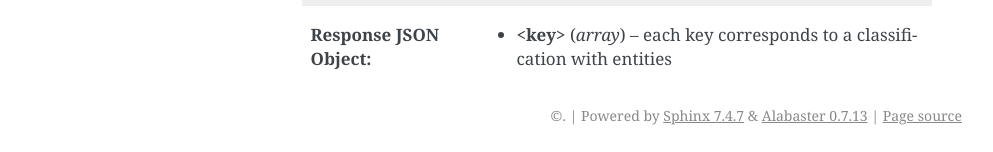
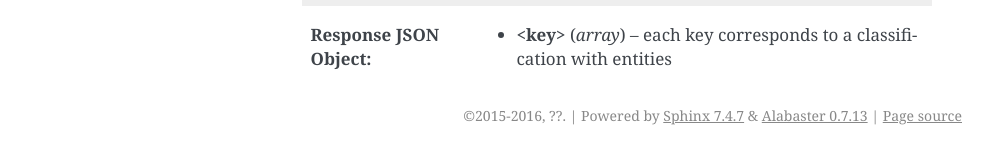
Before and after one commit to sergiorico/backend, a Sphinx documentation site: the page built from docs/api.rst, in a window 1280 px wide. Shown: the part 1648-1800 px from the top of the page, without its empty margins (148-1141 px from the left). Built offline with Sphinx 7.4.7, drawn with Linux system fonts in a browser that asks for light colours; pages that are not in the unit, such as notebooks, are missing from menus; part of the change alters nothing that is shown.

```diff
--- a/docs/conf.py
+++ b/docs/conf.py
@@ -7,3 +7,11 @@ sys.path.insert(0, os.path.abspath('..'))
 
 sys.path.append(os.path.abspath('_ext'))
 extensions = ['sphinxcontrib.httpdomain']
+
+master_doc = 'index'
+
+project = 'SERP Connect'
+copyright = '2015-2016, ??'
+author = '??'
+
+source_suffix = [ '.rst', '.md' ]
```
